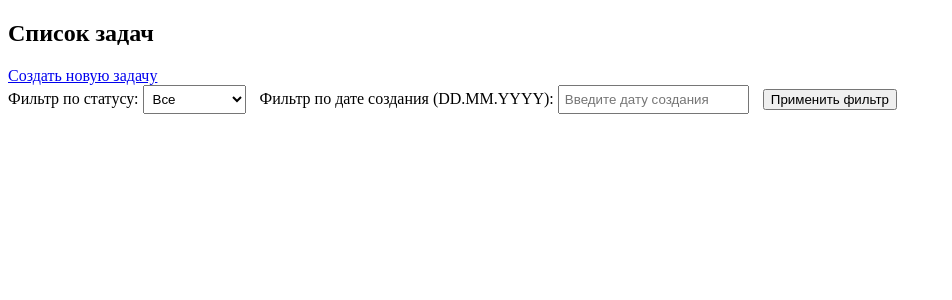
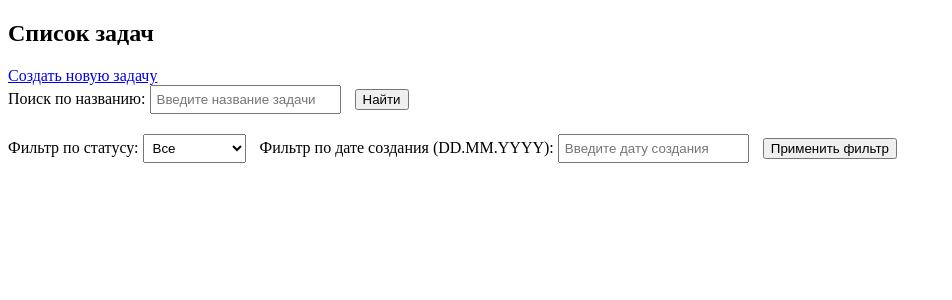
Before and after one commit to Rml-A/mlpd, a Flask app: page / in a window 1280 px wide. Shown: the part 116-416 px from the top of the page, without its empty margins (0-952 px from the left). Run offline with Flask 3, Linux system fonts and the light colour scheme; the visitor is signed in with stand-in values (Sample User, id 1); data that the repository does not hold is empty.

Commit message:
added search by name

```diff
--- a/templates/index.html
+++ b/templates/index.html
@@ -5,6 +5,13 @@
 {% block content %}
     <h2>Список задач</h2>
     <a href="{{ url_for('create_task') }}">Создать новую задачу</a>
+
+    <!-- Добавим форму поиска -->
+    <form action="{{ url_for('index') }}" method="get">
+        <label for="search">Поиск по названию:</label>
+        <input type="text" id="search" name="search" placeholder="Введите название задачи">
+        <button type="submit">Найти</button>
+    </form>
 
     <form action="{{ url_for('tasks') }}" method="get">
         <label for="status">Фильтр по статусу:</label>
```
